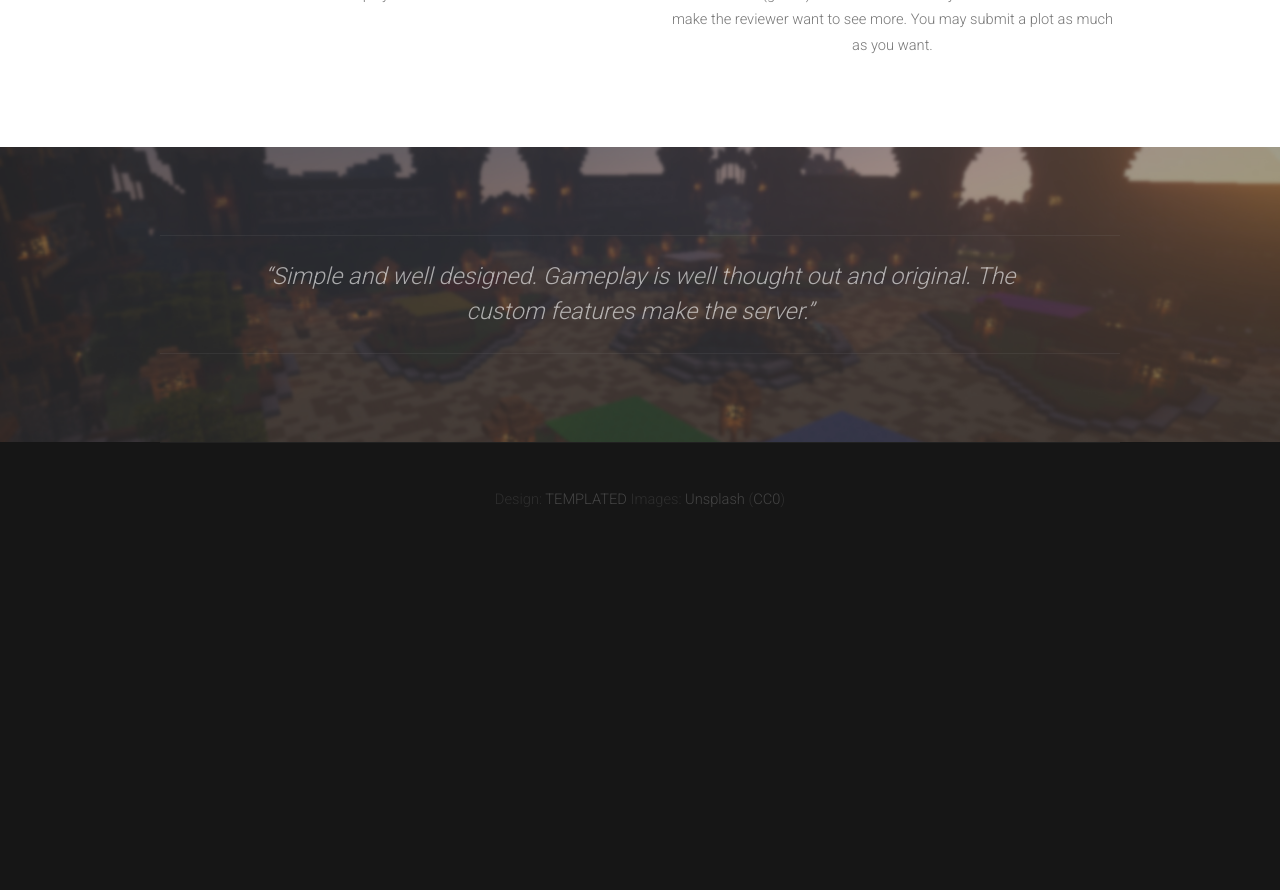
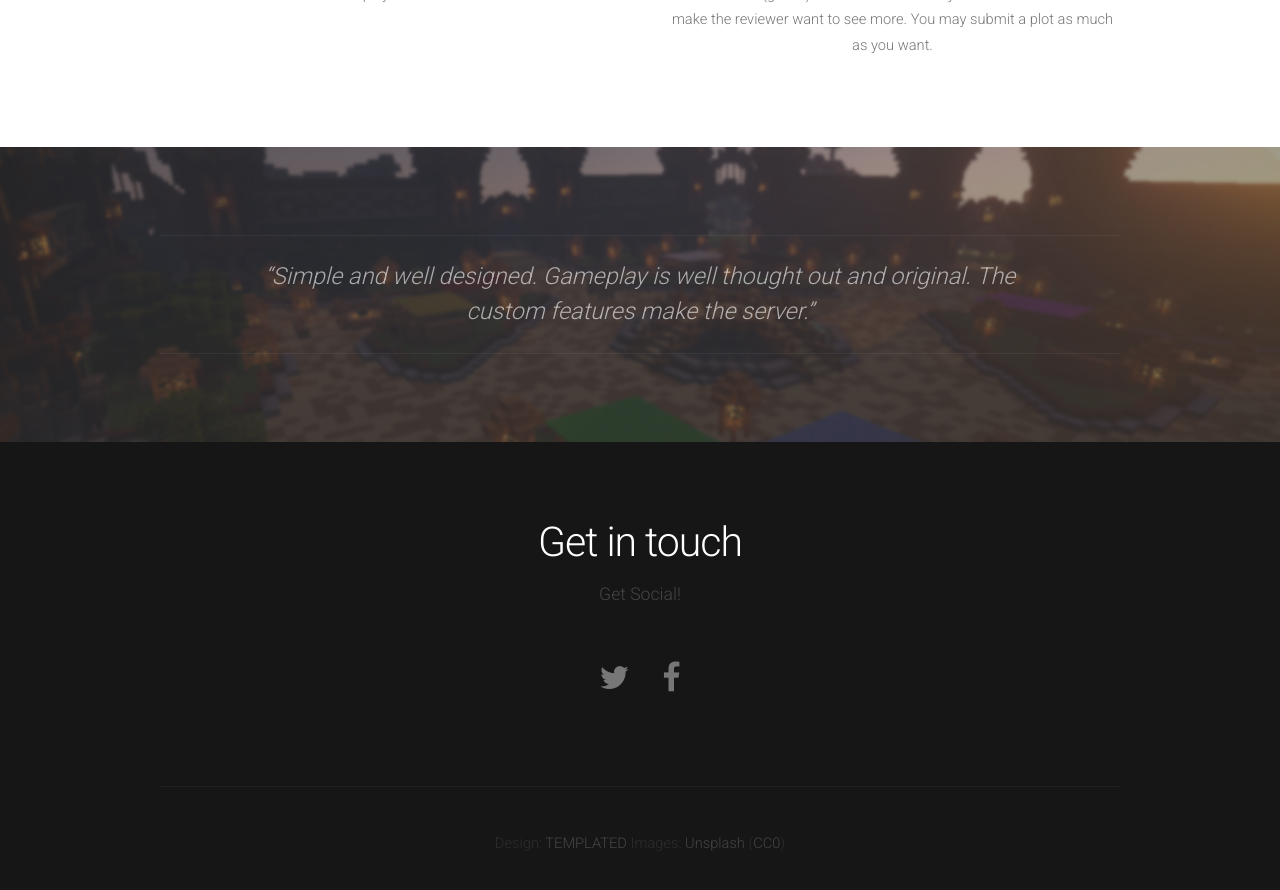
Before and after one commit to Synotrek/SynotrekWebsite, a Jekyll site: the page built from index.html, in a window 1280 px wide and 900 px high, scrolled down 1858 px. Shown: the top 890 px of the window. Built offline with Jekyll 4.4.1, drawn with Linux system fonts in a browser that asks for light colours; nearby versions of some CDN libraries; library files that are not in the unit come from our copies; before the commit the page ends 2415 px from its top, so only the background shows below that.

Commit message:
Update index.html

```diff
--- a/index.html
+++ b/index.html
@@ -84,3 +84,20 @@
       </section>
     </div>
   </div>
+  	<!-- Footer -->
+		<div id="footer">
+			<div class="container">
+				<section>
+					<header>
+						<h2>Get in touch</h2>
+						<span class="byline">Get Social!</span>
+					</header>
+					<ul class="contact">
+						<li><a href="https://twitter.com/synotrek" class="fa fa-twitter"><span>Twitter</span></a></li>
+						<li class="active"><a href="https://www.facebook.com/Synotrek" class="fa fa-facebook"><span>Facebook</span></a></li>
+						<!--li><a href="#" class="fa fa-dribbble"><span>Pinterest</span></a></li>
+						<li><a href="#" class="fa fa-tumblr"><span>Google+</span></a></li-->
+					</ul>
+				</section>
+			</div>
+		</div>
```
